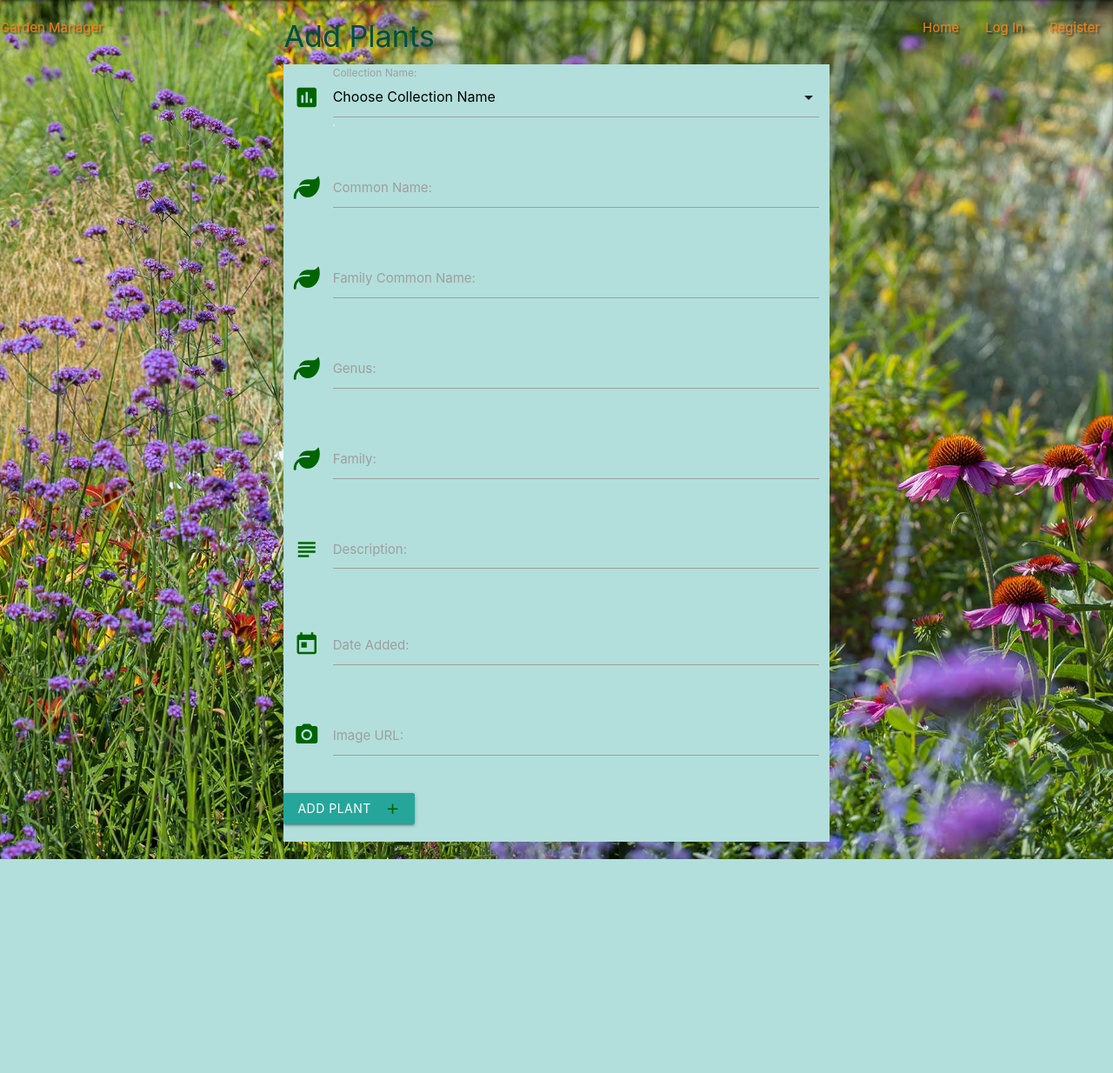
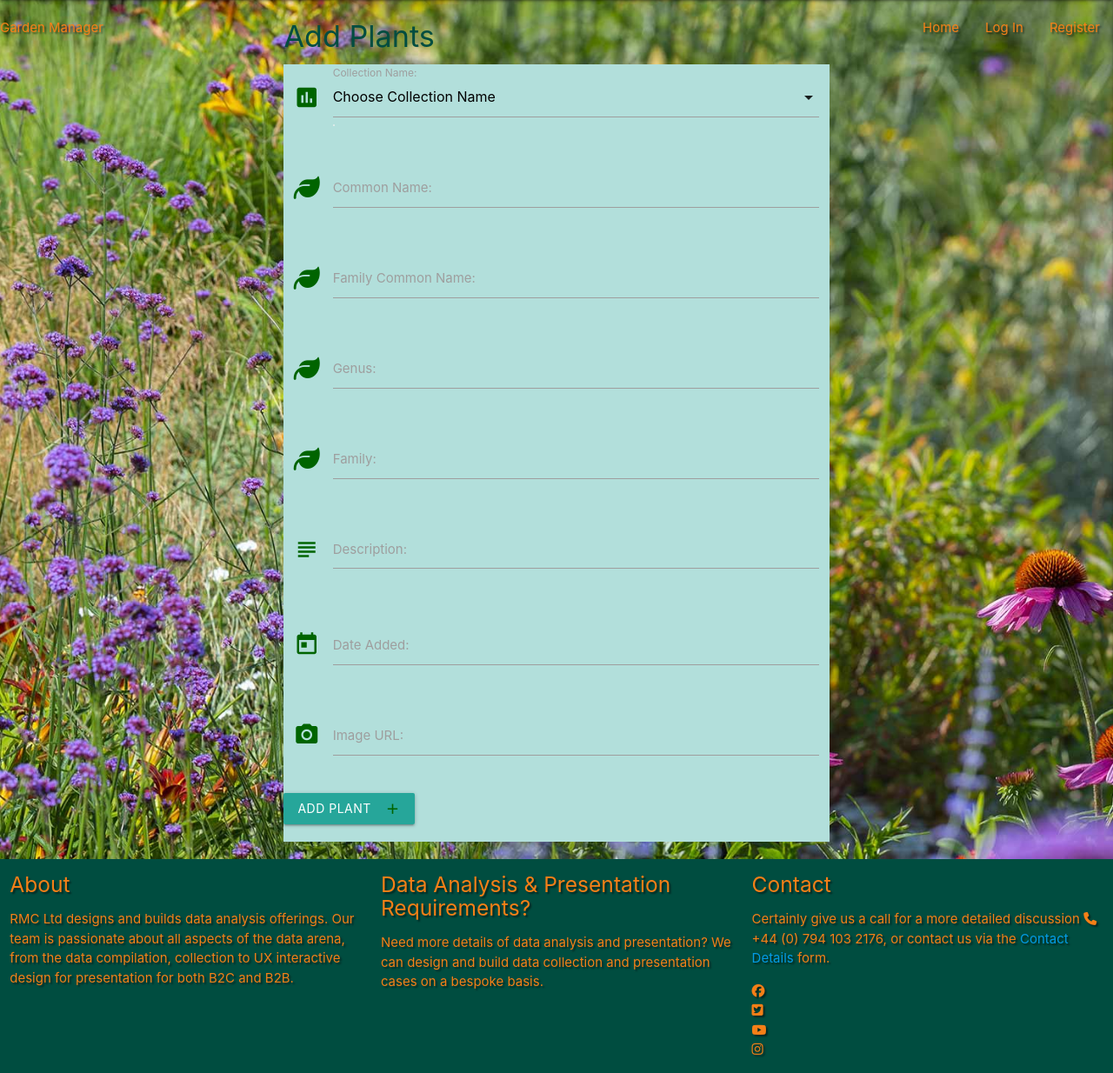
Before and after one commit to Readri205/MS3_Plant_Manager, a Flask app: page /add_plants in a window 1280 px wide. Shown: the part 64-1298 px from the top of the page at 87% size. Before the commit the page ends 1052 px from the top, so only its background shows below. Run offline with Flask 2, Linux system fonts and the light colour scheme; data that the repository does not hold is empty; some libraries are stand-ins or nearby versions.

Commit message:
Add footer box and draft script and style

```diff
--- a/static/css/style.css
+++ b/static/css/style.css
@@ -25,6 +25,9 @@ body {
     margin-left: 0px;
     font-size: 15px;
     margin: 0px;
+}
+.footer-margin {
+    margin-bottom: 0px;
 }
 
 /*.sidenav li>a>i, .sidenav li>a>[class^="mdi-"], .sidenav li>a li>a>[class*="mdi-"], .sidenav li>a>i.material-icons {
--- a/templates/base.html
+++ b/templates/base.html
@@ -109,6 +109,48 @@
         {% block content %}
         {% endblock %}
     </main>
+    <footer class="container-fluid">
+		<div class="row  footer-margin yellow-text text-darken-4 text-shadow teal darken-4">
+			<!-- Footer About section starts here -->
+			<div class="col m4">
+				<h5 class="footer-header">About</h5>
+				<p class="inline-block footer-text">RMC Ltd designs and builds data analysis offerings. Our team is
+					passionate about all aspects of the data arena, from the data compilation, collection to UX
+					interactive design for presentation for both B2C and B2B.</p>
+			</div><!-- Footer About section ends here -->
+			<!-- Footer data analysis section starts here -->
+			<div class="col m4">
+				<h5 class="footer-header">Data Analysis & Presentation Requirements?</h5>
+				<p class="inline-block footer-text">Need more details of data analysis and presentation? We can design
+					and build data collection and presentation cases on a bespoke basis.</p>
+			</div><!-- Footer data analysis section ends here -->
+			<!-- Footer contact section starts here -->
+			<div class="col m4">
+				<h5 class="footer-header">Contact</h5>
+				<p class="inline-block footer-text">Certainly give us a call for a more detailed discussion <i
+						class="fas fa-phone"></i> +44 (0) 794 103 2176, or contact us via the <a
+						href="contact.html">Contact Details</a> form.</p>
+				<ul class="social-networks">
+					<li>
+						<a href="https://www.facebook.com" target="_blank"><i aria-hidden="true"
+								class="fab fa-facebook yellow-text text-darken-4"></i><span class="sr-only">Facebook</span></a>
+					</li>
+					<li>
+						<a href="https://www.twitter.com" target="_blank"><i aria-hidden="true"
+								class="fab fa-twitter-square yellow-text text-darken-4"></i><span class="sr-only">Twitter</span></a>
+					</li>
+					<li>
+						<a href="https://www.youtube.com" target="_blank"><i aria-hidden="true"
+								class="fab fa-youtube yellow-text text-darken-4"></i><span class="sr-only">Youtube</span></a>
+					</li>
+					<li>
+						<a href="https://www.instagram.com" target="_blank"><i aria-hidden="true"
+								class="fab fa-instagram yellow-text text-darken-4"></i><span class="sr-only">Instagram</span></a>
+					</li>
+				</ul>
+			</div><!-- Footer contact section ends here -->
+		</div>
+	</footer>
     <script src="https://cdnjs.cloudflare.com/ajax/libs/jquery/3.5.1/jquery.min.js"></script>
     <script src="https://cdnjs.cloudflare.com/ajax/libs/materialize/1.0.0/js/materialize.min.js"></script>
     <script src="https://kit.fontawesome.com/ee9889d2bd.js" crossorigin="anonymous"></script>
```
Also changed, not shown: README.md.
